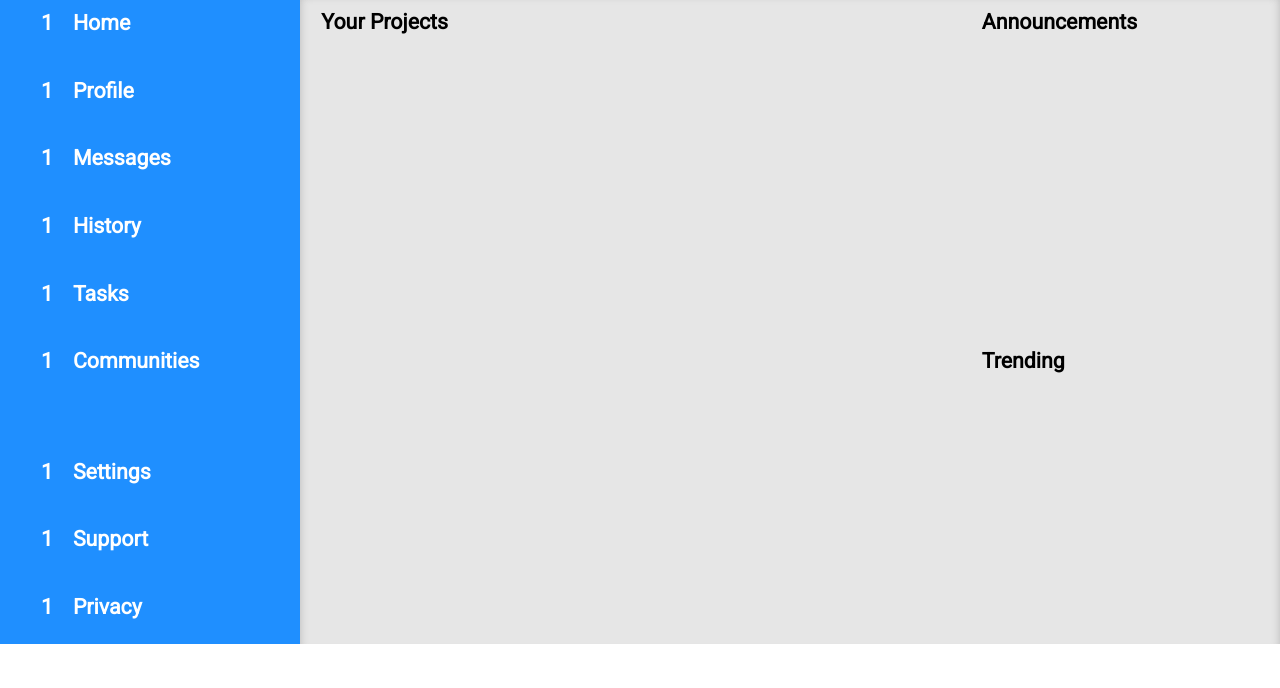
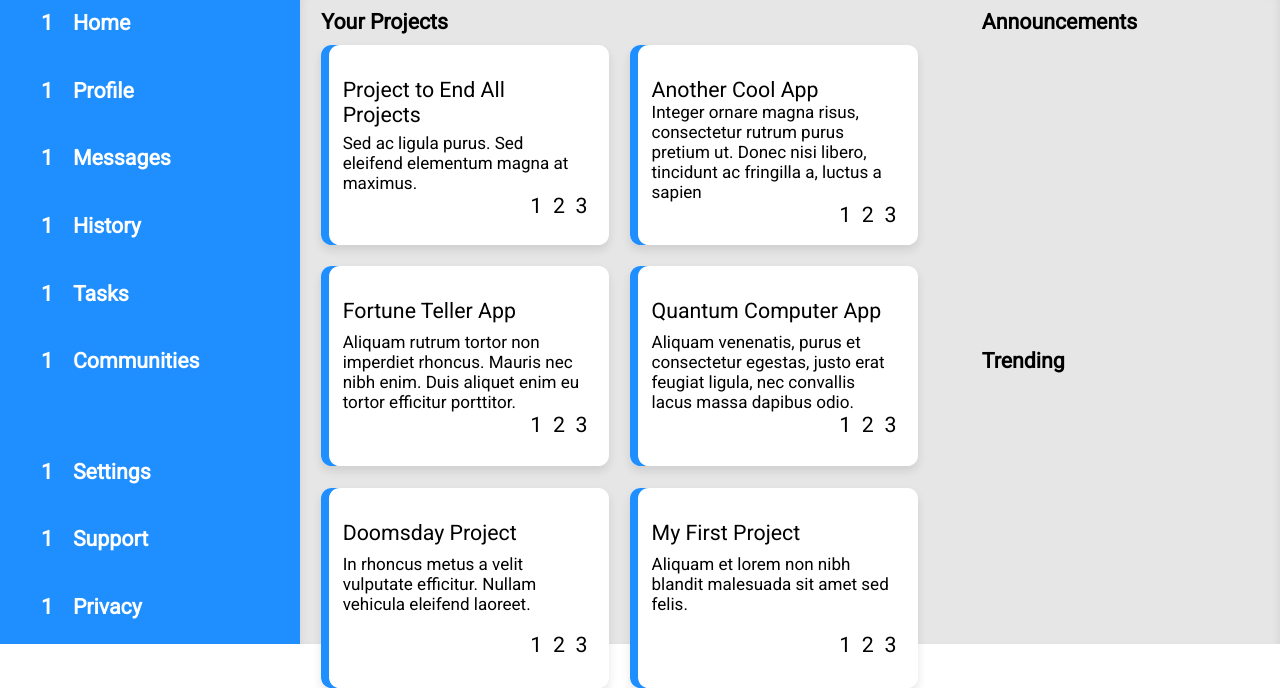
Before and after one commit to kevinwchen/odin-dashboard, a plain HTML site: page index.html in a window 1280 px wide. Shown: the part 156-844 px from the top of the page. Before the commit the page ends 800 px from the top, so only its background shows below. Drawn offline with Linux system fonts and the light colour scheme.

Commit message:
Add project cards and styles

```diff
--- a/index.html
+++ b/index.html
@@ -73,12 +73,103 @@
             <div class="main-content">
                 <div class="projects">
                     <div class="content-header">Your Projects</div>
+                    <div class="project-grid-container">
+                        <div class="project-card">
+                            <div class="project-card-header">
+                                Project to End All Projects
+                            </div>
+                            <div class="project-card-body">
+                                Sed ac ligula purus. Sed eleifend elementum
+                                magna at maximus.
+                            </div>
+                            <div class="project-card-share">
+                                <div class="share-button">1</div>
+                                <div class="share-button">2</div>
+                                <div class="share-button">3</div>
+                            </div>
+                        </div>
+                        <div class="project-card">
+                            <div class="project-card-header">
+                                Another Cool App
+                            </div>
+                            <div class="project-card-body">
+                                Integer ornare magna risus, consectetur rutrum
+                                purus pretium ut. Donec nisi libero, tincidunt
+                                ac fringilla a, luctus a sapien
+                            </div>
+                            <div class="project-card-share">
+                                <div class="share-button">1</div>
+                                <div class="share-button">2</div>
+                                <div class="share-button">3</div>
+                            </div>
+                        </div>
+                        <div class="project-card">
+                            <div class="project-card-header">
+                                Fortune Teller App
+                            </div>
+                            <div class="project-card-body">
+                                Aliquam rutrum tortor non imperdiet rhoncus.
+                                Mauris nec nibh enim. Duis aliquet enim eu
+                                tortor efficitur porttitor.
+                            </div>
+                            <div class="project-card-share">
+                                <div class="share-button">1</div>
+                                <div class="share-button">2</div>
+                                <div class="share-button">3</div>
+                            </div>
+                        </div>
+                        <div class="project-card">
+                            <div class="project-card-header">
+                                Quantum Computer App
+                            </div>
+                            <div class="project-card-body">
+                                Aliquam venenatis, purus et consectetur egestas,
+                                justo erat feugiat ligula, nec convallis lacus
+                                massa dapibus odio.
+                            </div>
+                            <div class="project-card-share">
+                                <div class="share-button">1</div>
+                                <div class="share-button">2</div>
+                                <div class="share-button">3</div>
+                            </div>
+                        </div>
+                        <div class="project-card">
+                            <div class="project-card-header">
+                                Doomsday Project
+                            </div>
+                            <div class="project-card-body">
+                                In rhoncus metus a velit vulputate efficitur.
+                                Nullam vehicula eleifend laoreet.
+                            </div>
+                            <div class="project-card-share">
+                                <div class="share-button">1</div>
+                                <div class="share-button">2</div>
+                                <div class="share-button">3</div>
+                            </div>
+                        </div>
+                        <div class="project-card">
+                            <div class="project-card-header">
+                                My First Project
+                            </div>
+                            <div class="project-card-body">
+                                Aliquam et lorem non nibh blandit malesuada sit
+                                amet sed felis.
+                            </div>
+                            <div class="project-card-share">
+                                <div class="share-button">1</div>
+                                <div class="share-button">2</div>
+                                <div class="share-button">3</div>
+                            </div>
+                        </div>
+                    </div>
                 </div>
                 <div class="announcements">
                     <div class="content-header">Announcements</div>
+                    <div class="announcement-grid-container"></div>
                 </div>
                 <div class="trending">
                     <div class="content-header">Trending</div>
+                    <div class="trending-grid-container"></div>
                 </div>
             </div>
         </div>
--- a/style.css
+++ b/style.css
@@ -1,6 +1,7 @@
 :root {
     --main-header-height: 18vh;
     --theme-color: #1f8fff;
+    --box-shadow: 0px 5px 10px 0px rgba(0, 0, 0, 0.1);
 }
 
 * {
@@ -75,7 +76,7 @@ body {
 .header-top {
     display: grid;
     grid-template-areas: "search profile";
-    padding: 0.5em;
+    padding: 0.5em 3em;
 }
 
 .top-search-container {
@@ -95,7 +96,8 @@ body {
     display: grid;
     grid-auto-flow: column;
     grid-template-columns: 1fr auto;
-    padding: 0.5em;
+    padding: 0.5em 3em;
+    gap: 1em;
 }
 
 .bot-profile-container {
@@ -120,6 +122,7 @@ body {
 .name-large {
     font-size: 1.5em;
     font-weight: 600;
+    white-space: nowrap;
 }
 
 .bot-buttons-container {
@@ -134,8 +137,8 @@ body {
 }
 
 .header-button > button {
-    padding: 0.25em 1.5em;
-    border-radius: 1em;
+    padding: 0.5em 1.5em;
+    border-radius: 2em;
     border-color: transparent;
     color: #ffffff;
     background-color: var(--theme-color);
@@ -150,7 +153,7 @@ body {
     grid-template-columns: 2fr 1fr;
     grid-template-areas: "projects announcements" "projects trending";
     gap: 1em;
-    box-shadow: inset 0 8px 8px #b7b7b7;
+    box-shadow: inset var(--box-shadow);
 }
 
 .content-header {
@@ -162,8 +165,42 @@ body {
     padding: 1em;
 }
 
-.projects {
+.projects,
+.announcements,
+.trending {
     grid-area: projects;
+    display: grid;
+    grid-template-rows: auto 1fr;
+    gap: 0.5em;
+}
+
+.project-grid-container {
+    display: grid;
+    grid-template-columns: repeat(auto-fit, minmax(250px, 1fr));
+    grid-auto-rows: 200px;
+    gap: 1em;
+}
+
+.project-card {
+    display: grid;
+    grid-template-rows: auto 0.8fr auto;
+    align-items: start;
+    background-color: #ffffff;
+    padding: 1.5em 1em 1em 1em;
+    border-radius: 0.5em;
+    box-shadow: inset 8px 0 0 0 #1f8fff, var(--box-shadow);
+}
+
+.project-card-body {
+    font-size: 0.8em;
+}
+
+.project-card-share {
+    display: grid;
+    grid-template-columns: auto auto auto;
+    gap: 0.5em;
+    justify-content: end;
+    justify-items: center;
 }
 
 .announcements {
```
